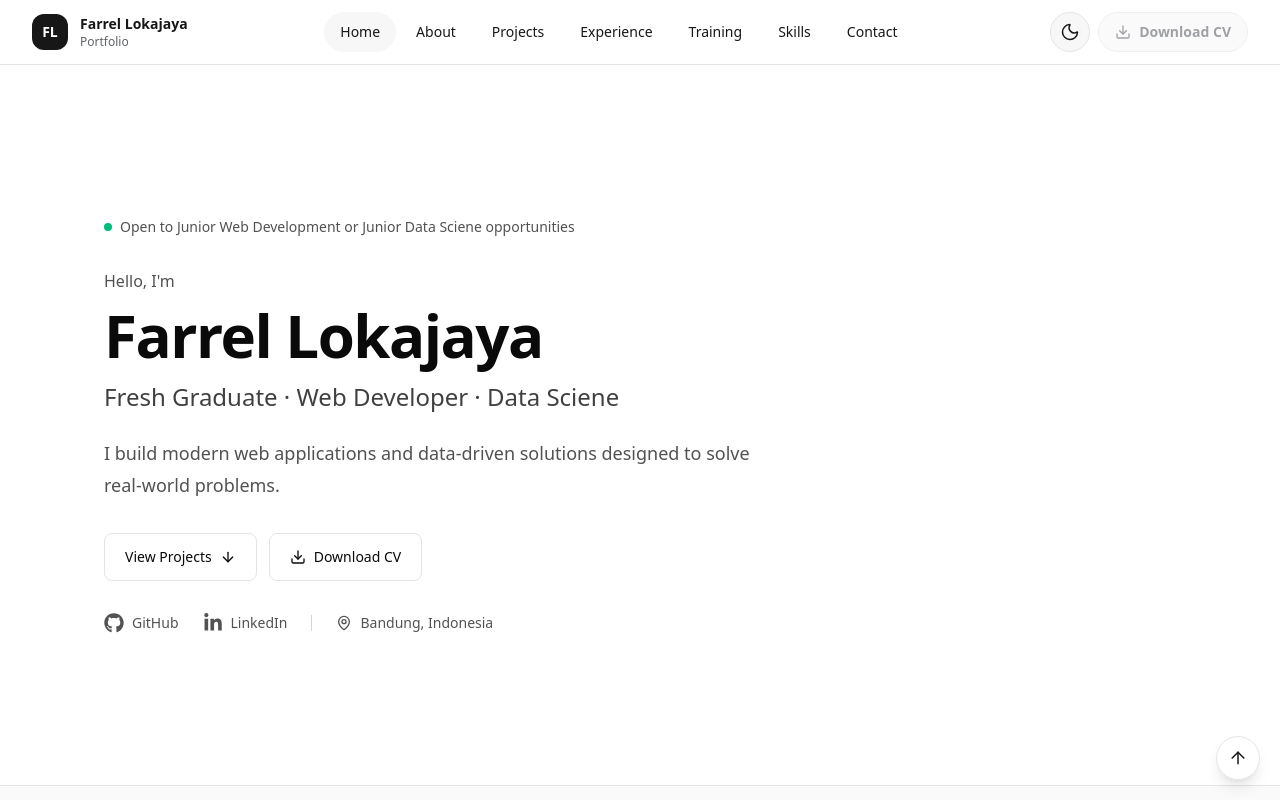
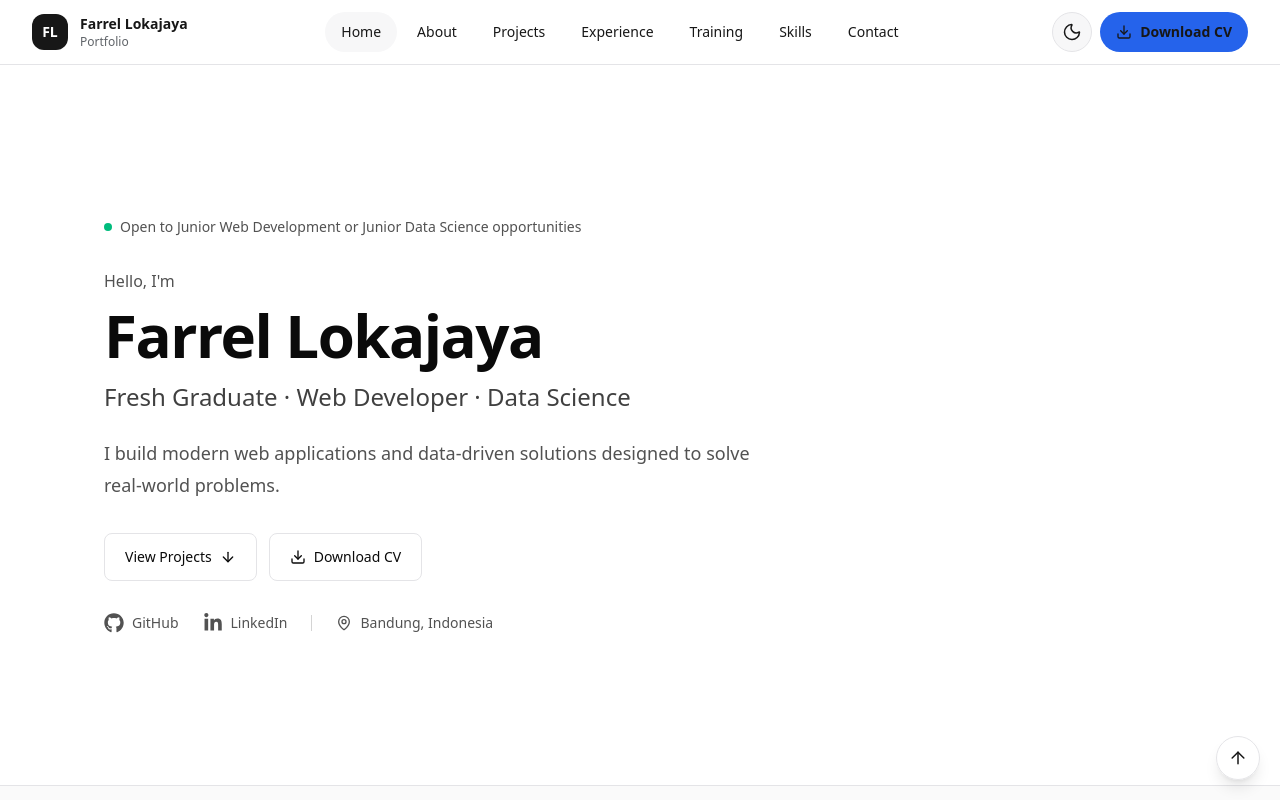
Before and after one commit to farrellokajaya/farrel-portofolio, a Next.js app: page / in a window 1280 px wide. Shown: the top 800 px of the page. Built offline with nearby package versions, Linux system fonts and the light colour scheme.

Commit message:
fix: resolve portfolio content and CV inconsistencies

```diff
--- a/src/components/home/hero-section.tsx
+++ b/src/components/home/hero-section.tsx
@@ -1,6 +1,7 @@
 import Link from "next/link";
 import { ArrowDown, Download, MapPin } from "lucide-react";
 import { FaGithub, FaLinkedinIn } from "react-icons/fa6";
+import { siteConfig } from "@/data/site-config";
 
 const actionButtonClass =
   "inline-flex min-h-12 items-center justify-center gap-2 rounded-lg border border-neutral-300 px-5 py-3 text-sm font-medium text-neutral-900 transition-colors hover:border-neutral-400 hover:bg-neutral-100 focus-visible:outline-none focus-visible:ring-2 focus-visible:ring-neutral-500 focus-visible:ring-offset-2 dark:border-neutral-700 dark:text-white dark:hover:border-neutral-600 dark:hover:bg-neutral-900 dark:focus-visible:ring-offset-neutral-950";
@@ -16,7 +17,7 @@ export function HeroSection() {
           {/* Work availability */}
           <div className="mb-8 flex items-center gap-2 text-sm text-neutral-600 dark:text-neutral-400">
             <span className="h-2 w-2 rounded-full bg-emerald-500" />
-            <span>Open to Junior Web Development or Junior Data Sciene opportunities</span>
+            <span>Open to Junior Web Development or Junior Data Science opportunities</span>
           </div>
 
           {/* Introduction */}
@@ -29,7 +30,7 @@ export function HeroSection() {
           </h1>
 
           <h2 className="mt-4 text-xl font-medium text-neutral-700 dark:text-neutral-300 sm:text-2xl">
-            Fresh Graduate · Web Developer ·  Data Sciene
+            Fresh Graduate · Web Developer · Data Science
           </h2>
 
           <p className="mt-6 max-w-2xl text-base leading-8 text-neutral-600 dark:text-neutral-400 sm:text-lg">
@@ -44,7 +45,7 @@ export function HeroSection() {
             </Link>
 
             <a
-              href="/documents/Farrel-Lokajaya-CV.pdf"
+              href={siteConfig.cvUrl}
               download
               className={actionButtonClass}
             >
--- a/src/components/layout/mobile-navigation.tsx
+++ b/src/components/layout/mobile-navigation.tsx
@@ -143,10 +143,10 @@ export function MobileNavigation() {
             </nav>
 
             <div className="shrink-0 border-t border-border p-5">
-              {siteConfig.cvUrl ? (
               <a
                 href={siteConfig.cvUrl}
                 download
+                onClick={closeNavigation}
                 className="inline-flex min-h-12 w-full items-center justify-center gap-2 rounded-xl bg-accent px-5 text-sm font-semibold text-accent-foreground transition-colors hover:bg-accent-hover focus-visible:outline-2 focus-visible:outline-offset-2 focus-visible:outline-accent"
               >
                 <Download
@@ -155,23 +155,6 @@ export function MobileNavigation() {
                 />
                 Download CV
               </a>
-              ) : (
-                <span
-                  aria-disabled="true"
-                  title="CV will be added later"
-                  className="inline-flex min-h-12 w-full cursor-not-allowed items-center justify-center gap-2 rounded-xl border border-border bg-surface px-5 text-sm font-semibold text-muted-foreground opacity-60"
-                >
-                  <Download
-                    className="size-4"
-                    aria-hidden="true"
-                  />
-                  Download CV
-                </span>
-              )}
-
-              <p className="mt-3 text-center text-xs text-muted-foreground">
-                CV file will be added later.
-              </p>
             </div>
           </div>
         </div>
--- a/src/components/layout/navbar.tsx
+++ b/src/components/layout/navbar.tsx
@@ -42,7 +42,6 @@ export function Navbar() {
           <div className="flex shrink-0 items-center gap-2">
             <ThemeToggle />
 
-            {siteConfig.cvUrl ? (
             <a
               href={siteConfig.cvUrl}
               download
@@ -54,19 +53,6 @@ export function Navbar() {
               />
               Download CV
             </a>
-            ) : (
-              <span
-                aria-disabled="true"
-                title="CV will be added later"
-                className="hidden min-h-10 cursor-not-allowed items-center justify-center gap-2 rounded-full border border-border bg-surface px-4 text-sm font-semibold text-muted-foreground opacity-60 sm:inline-flex"
-              >
-                <Download
-                  className="size-4"
-                  aria-hidden="true"
-                />
-                Download CV
-              </span>
-            )}
 
             <MobileNavigation />
           </div>
--- a/src/data/projects.ts
+++ b/src/data/projects.ts
@@ -18,7 +18,7 @@ export const featuredProjects: Project[] = [
     year: "2026",
     status: "Completed",
     summary:
-      "A Spotify-inspired music application built with the MERN stack. The project is being developed in structured milestones, including authentication, music management, and playback features.",
+      "A Spotify-inspired music application built with the MERN stack, featuring authentication, admin-managed music content, media uploads, playback, favorites, playlists, queue management, and listening history.",
     technologies: ["MongoDB", "Express.js", "React", "Node.js"],
     githubUrl: "https://github.com/farrellokajaya/Spotify_MERN",
   },
--- a/src/data/site-config.ts
+++ b/src/data/site-config.ts
@@ -17,8 +17,5 @@ export const siteConfig = {
 
   instagramHandle: "farrellokajayaa",
 
-  // public/documents/cv-farrel-lokajaya.pdf
-
-  // "/documents/cv-farrel-lokajaya.pdf"
-  cvUrl: "",
+   cvUrl: "/documents/Farrel-Lokajaya-CV.pdf",
 } as const;
```
Also changed, not shown: package.json (+8 -6 lines). Lines whose indentation alone changed are shown as unchanged.
